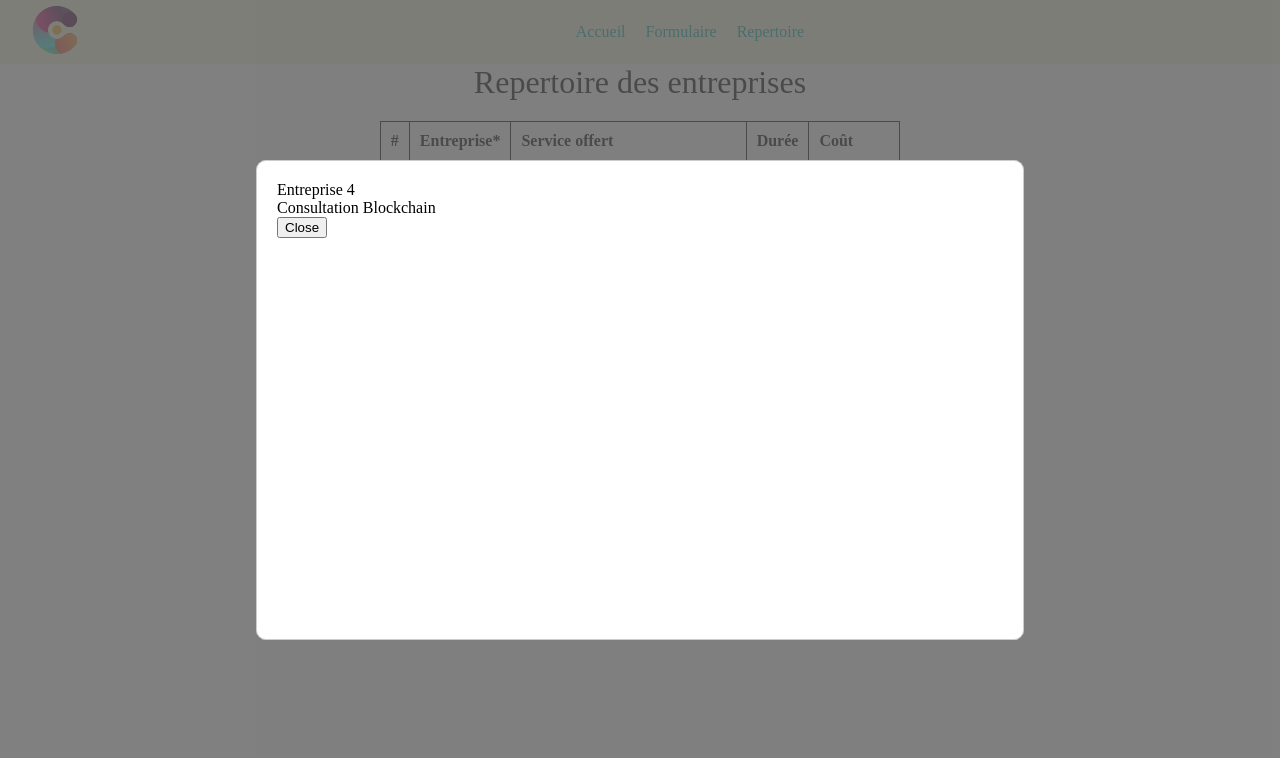
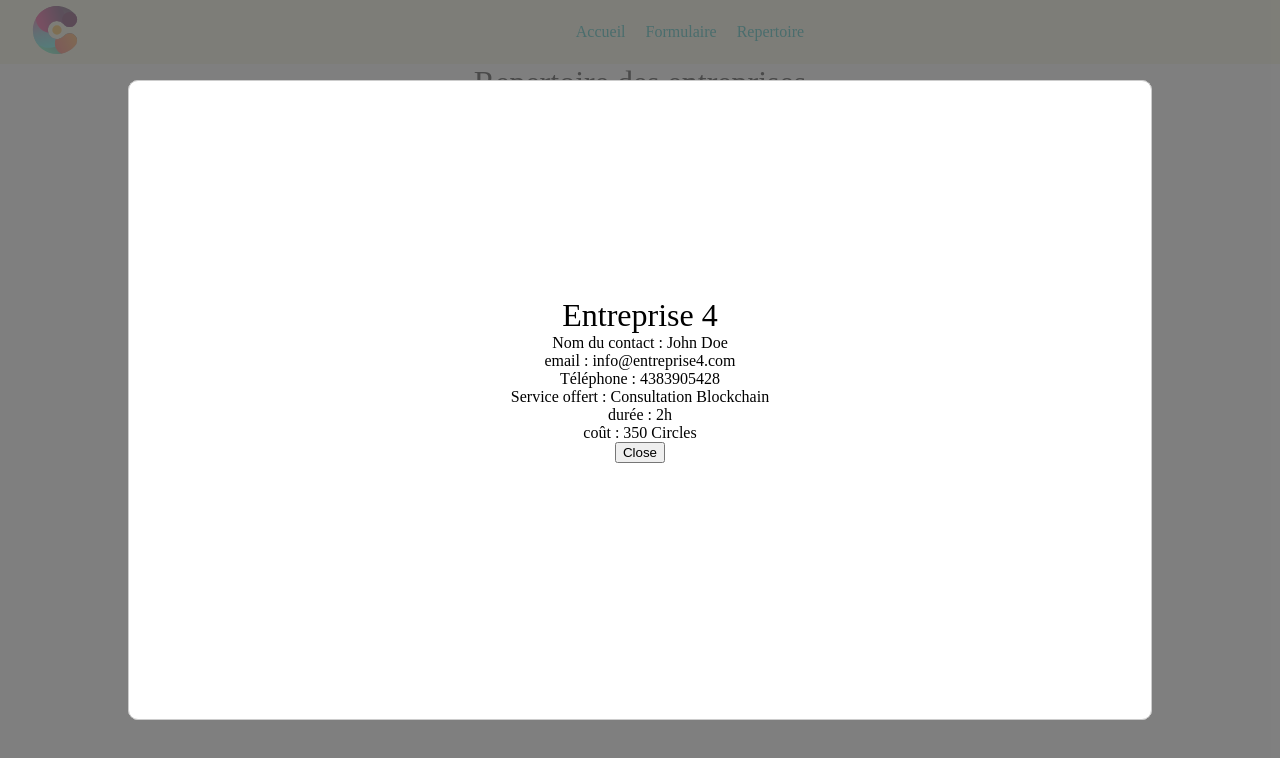
Before and after one commit to Soushi888/circles-quebec, a React (Create React App) app: page /repertoire in a window 1280 px wide. Both pictures are taken after a click on the element "Entreprise 1". Shown: the top 758 px of the page. Built offline with nearby package versions, Linux system fonts and the light colour scheme.

Commit message:
ajout modal

```diff
--- a/src/components/RepertoireTable/RepertoireTable.jsx
+++ b/src/components/RepertoireTable/RepertoireTable.jsx
@@ -43,9 +43,16 @@ const RepertoireTable = () => {
                 isOpen={showModal}
                 onRequestClose={closeModal}
               >
-                <h2>{d.entreprise}</h2>
-                <p>{d.service}</p>
-                <button onClick={closeModal}>Close</button>
+                <div className={style.Modal__content}>
+                  <h2>{d.entreprise}</h2>
+                  <p>Nom du contact : {d.name}</p>
+                  <p>email : {d.email}</p>
+                  <p>Téléphone : {d.phone}</p>
+                  <p>Service offert : {d.service}</p>
+                  <p>durée : {d.duree}</p>
+                  <p>coût : {d.cout} Circles</p>
+                  <button onClick={closeModal}>Close</button>
+                </div>
               </ReactModal>
             </React.Fragment>
           ))}
--- a/src/components/RepertoireTable/RepertoireTable.module.css
+++ b/src/components/RepertoireTable/RepertoireTable.module.css
@@ -10,7 +10,7 @@
 
 .RepertoireTable th,
 .RepertoireTable td {
-  padding: 10px;
+  padding: 15px;
   border: black 1px solid;
 }
 
@@ -25,15 +25,15 @@
 }
 
 .RepertoireTable__link:hover {
-  font-weight: bold;
+  color: rgb(0, 167, 167);
 }
 
 .Modal {
   position: absolute;
-  top: 20%;
-  left: 20%;
-  right: 20%;
-  bottom: 20%;
+  top: 10%;
+  left: 10%;
+  right: 10%;
+  bottom: 10%;
   border: 1px solid #ccc;
   background: #fff;
   overflow: auto;
@@ -41,6 +41,12 @@
   border-radius: 10px;
   outline: none;
   padding: 20px;
+  opacity: 1;
+  transition: 0.4s all ease-in;
+}
+
+.Modal--after-open {
+  opacity: 1;
 }
 
 .Modal__overlay {
@@ -51,3 +57,14 @@
   bottom: 0;
   background-color: rgba(95, 95, 95, 0.322);
 }
+
+.Modal__content {
+  display: flex;
+  flex-direction: column;
+  align-items: center;
+  margin-top: 20%;
+}
+
+.Modal__content h2 {
+  font-size: 2rem;
+}
```
